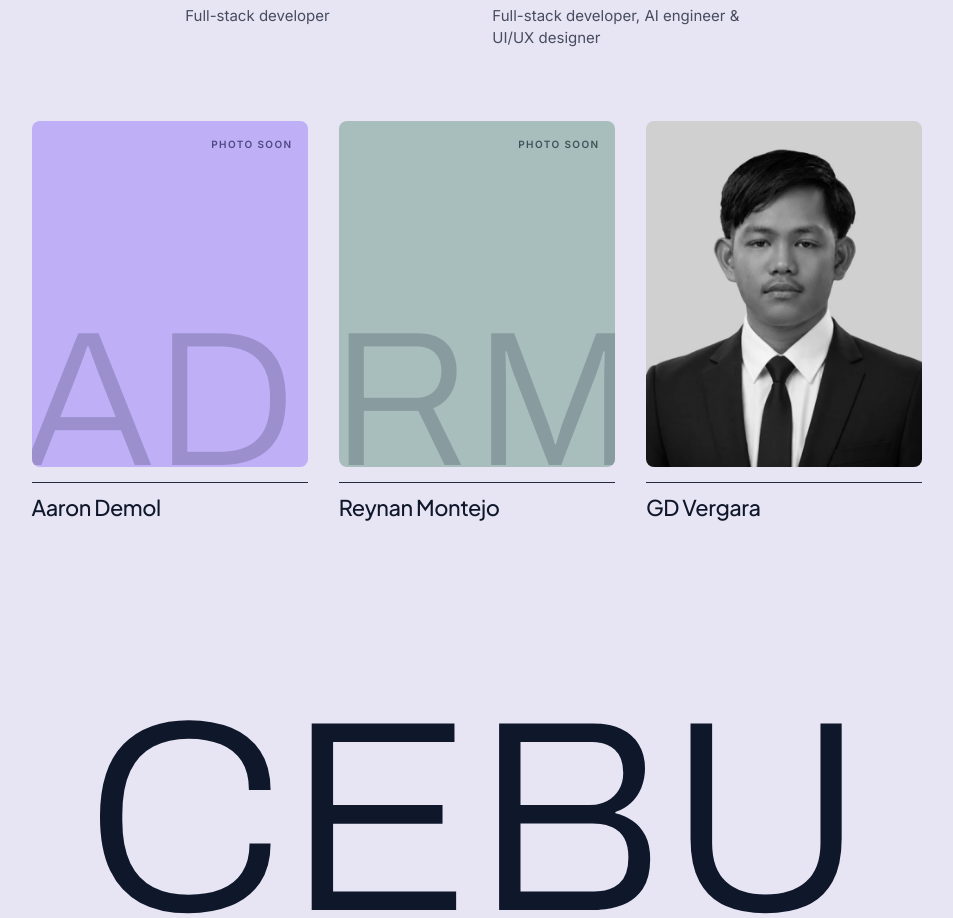
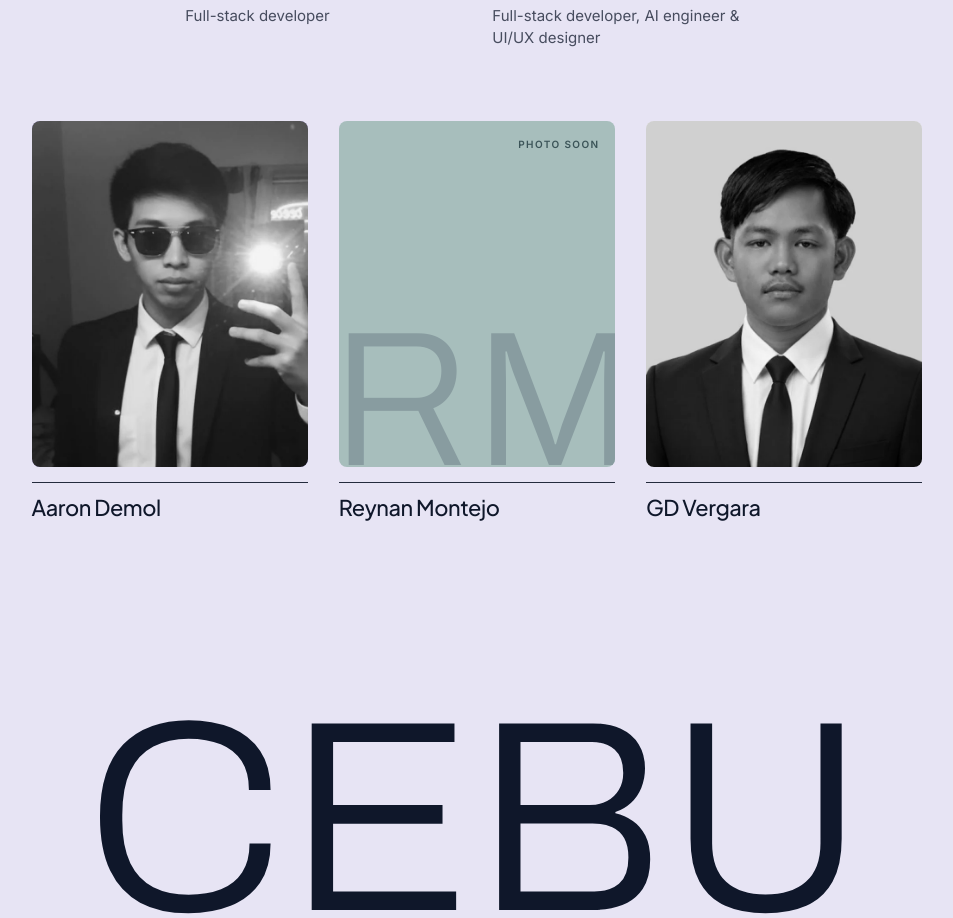
Before and after one commit to sauxxxxx/workwithoddly, a Next.js app: page /about in a window 1280 px wide. Shown: the part 2147-3065 px from the top of the page, without its empty margins (163-1116 px from the left). Built offline with nearby package versions, Linux system fonts and the light colour scheme.

Commit message:
Publish Aaron portrait and refreshed Zhy photo

```diff
--- a/content/team.ts
+++ b/content/team.ts
@@ -22,7 +22,7 @@ export const people: TeamMember[] = [
   { name: "Remar Ugsimar", role: "Full-stack developer", portrait: "/team/remar-ugsimar.webp" },
   { name: "Zhy Batican", role: "Full-stack developer, AI engineer & UI/UX designer", portrait: "/team/rolex-zhyronne-batican.webp" },
   { name: "Nathan Languido", role: null, portrait: "/team/nathaniel-languido.webp" },
-  { name: "Aaron Demol", role: null, portrait: null },
+  { name: "Aaron Demol", role: null, portrait: "/team/aaron-demol.webp" },
   { name: "Reynan Montejo", role: null, portrait: null },
   { name: "GD Vergara", role: null, portrait: "/team/gil-denver-vergara.webp" },
 ];
```
Also changed, not shown: public/team/aaron-demol.webp (added), public/team/rolex-zhyronne-batican.webp.
